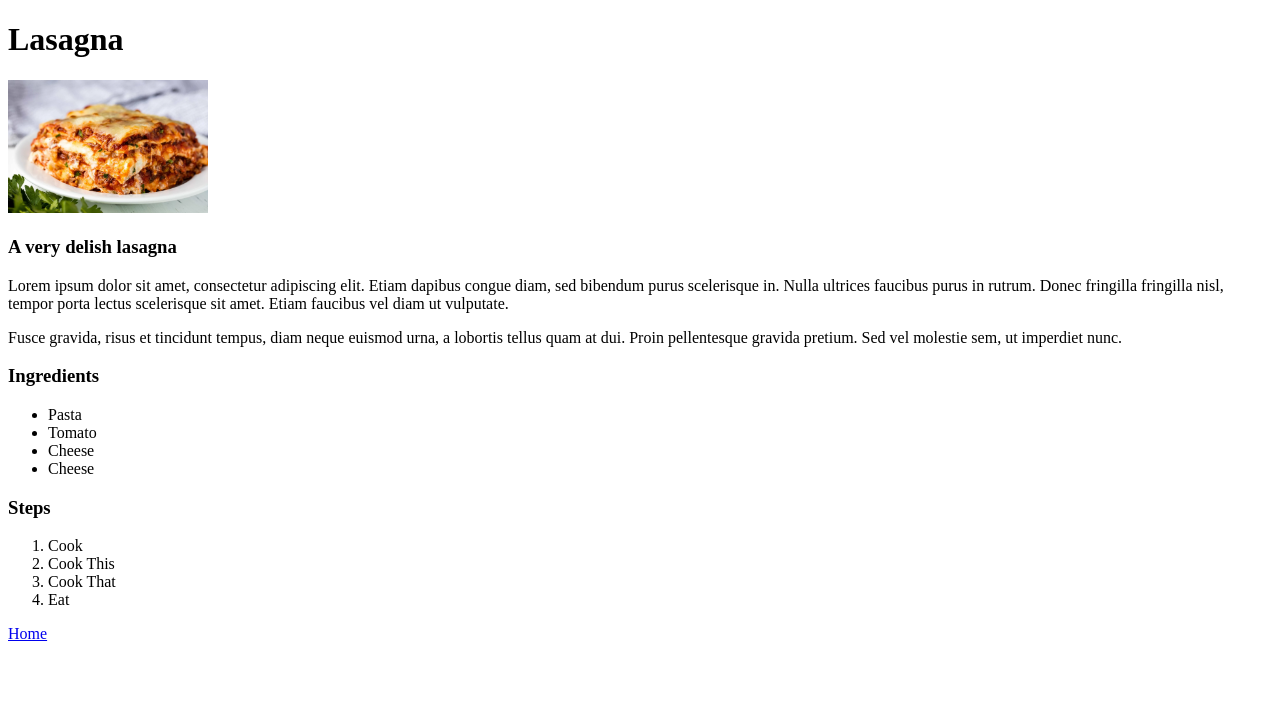
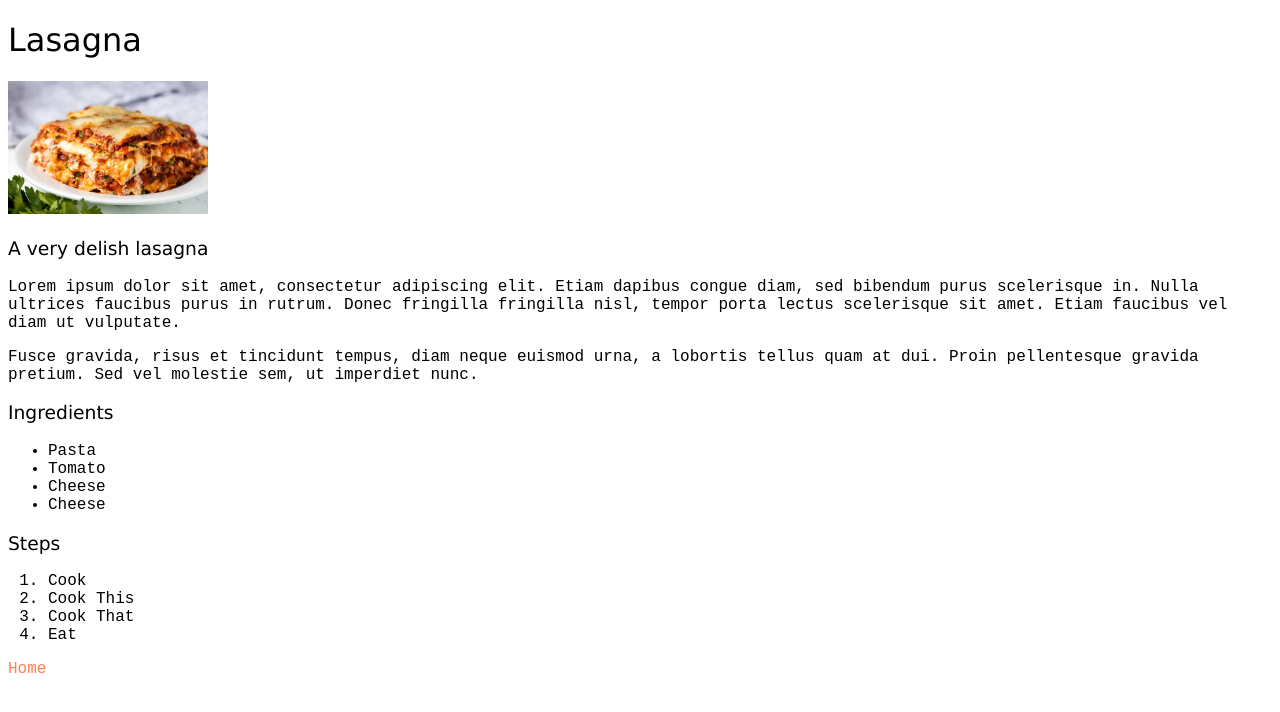
Before and after one commit to almostcarlo/odin-recipes, a plain HTML site: page recipes/lasagna.html in a window 1280 px wide. Drawn offline with Linux system fonts and the light colour scheme.

Commit message:
add external css

```diff
--- a/recipes/lasagna.html
+++ b/recipes/lasagna.html
@@ -4,6 +4,7 @@
     <meta charset="UTF-8">
     <meta http-equiv="X-UA-Compatible" content="IE=edge">
     <meta name="viewport" content="width=device-width, initial-scale=1.0">
+    <link rel="stylesheet" href="../style.css">
     <title>Lasagna</title>
 </head>
 <body>
--- /dev/null
+++ b/style.css
@@ -0,0 +1,18 @@
+body{
+    font-family: 'Courier New', Courier, monospace;
+}
+
+h1{
+    font-weight: 500;
+    font-family: 'Lucida Sans', 'Lucida Sans Regular', 'Lucida Grande', 'Lucida Sans Unicode', Geneva, Verdana, sans-serif;
+}
+
+h3{
+    font-weight: 400;
+    font-family: Verdana, Geneva, Tahoma, sans-serif;
+}
+
+a{
+    text-decoration: none;
+    color:coral
+}
```
Also changed, not shown: index.html (+1 -0 lines), recipes/qwek.html (+1 -0 lines), recipes/sisig.html (+1 -0 lines).
